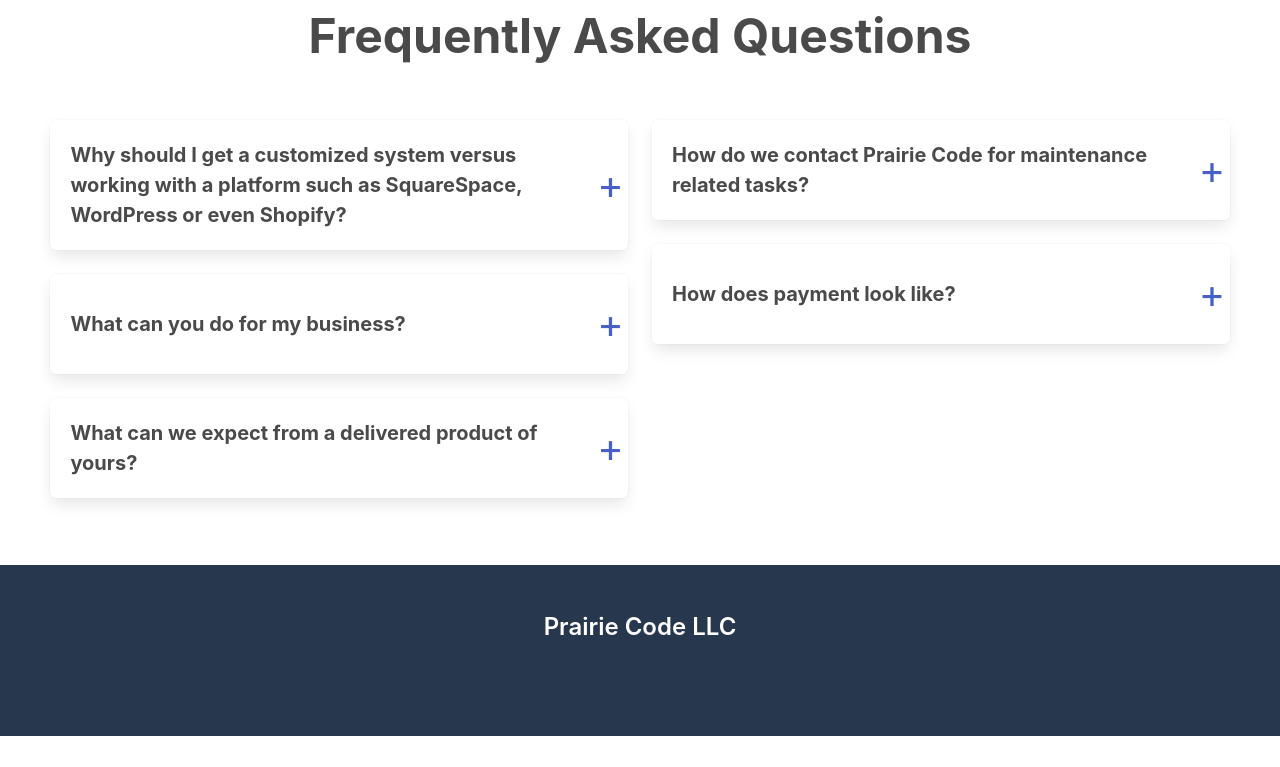
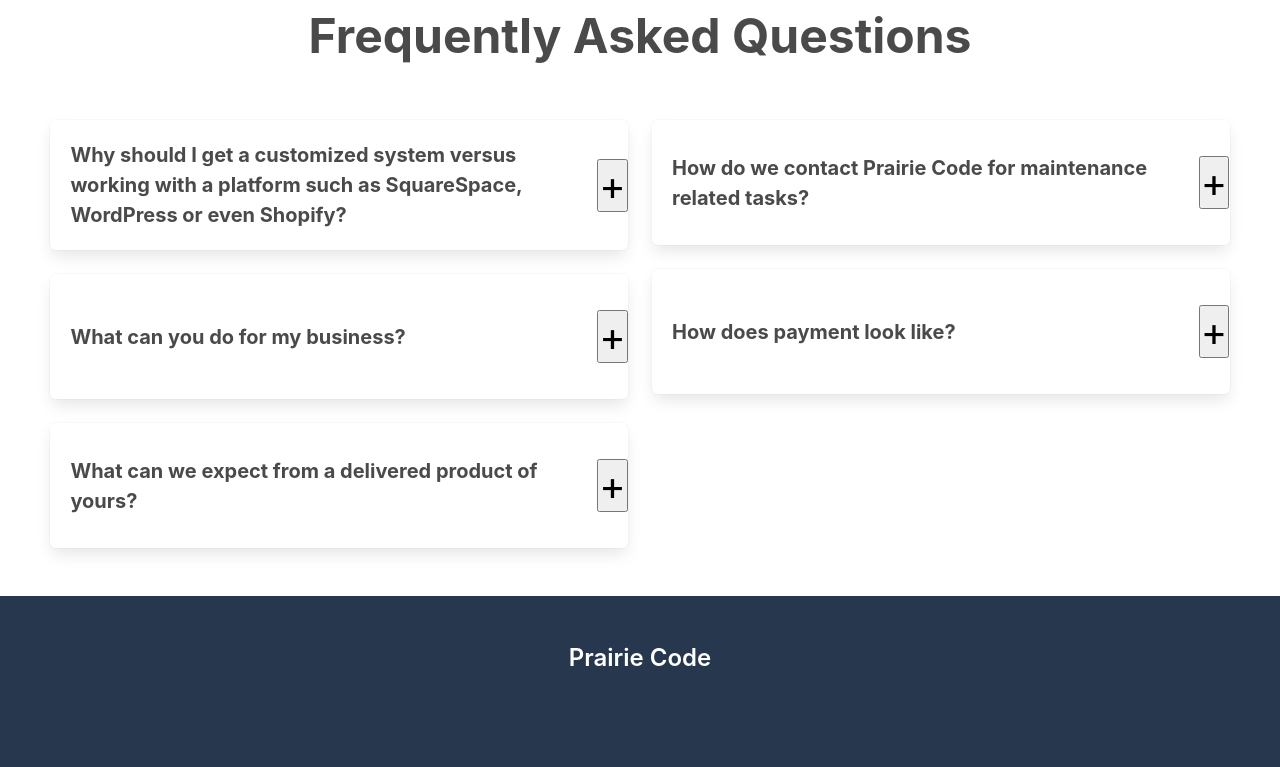
Before and after one commit to cjuanito797/prairie_code, a Django app: page /faq/ in a window 1280 px wide. Shown: the part 64-831 px from the top of the page. Before the commit the page ends 800 px from the top, so only its background shows below. Run offline with Django 4.2, Linux system fonts and the light colour scheme; parts of the project's set-up code (start-up, migrations or seed data) failed here and were passed over.

Commit message:
Made changes to FAQ

```diff
--- a/home/static/js/main.js
+++ b/home/static/js/main.js
@@ -127,7 +127,6 @@ function changeContent(value) {
   }
 }
 
-
 function storePrevTab(value) {
   lastTabClicked = value;
 }
--- a/home/templates/faq.html
+++ b/home/templates/faq.html
@@ -22,7 +22,7 @@
                 </div>
 
                 <div class="show" style="margin-left: 5%; width: 5%;">
-                    <a href="#" class="is-size-2 p-0 m-4" onclick="showAnswer('1')">+</a>
+                    <button class="is-size-2 p-0 m-4" onclick="showAnswer('1')">+</button>
                 </div>
 
             </div>
@@ -46,7 +46,7 @@
                 </div>
 
                 <div class="show" style="margin-left: 5%; width: 5%;">
-                    <a href="#" class="is-size-2 p-0 m-4" onclick="showAnswer('2')">+</a>
+                    <button class="is-size-2 p-0 m-4" onclick="showAnswer('2')">+</button>
                 </div>
 
             </div>
@@ -70,7 +70,7 @@
                 </div>
 
                 <div class="show" style="margin-left: 5%; width: 5%;">
-                    <a href="#" class="is-size-2 p-0 m-4" onclick="showAnswer('3')">+</a>
+                    <button class="is-size-2 p-0 m-4" onclick="showAnswer('3')">+</button>
                 </div>
 
             </div>
@@ -98,7 +98,7 @@
                 </div>
 
                 <div class="show" style="margin-left: 5%; width: 5%;">
-                    <a href="#" class="is-size-2 p-0 m-4" onclick="showAnswer('4')">+</a>
+                    <button class="is-size-2 p-0 m-4" onclick="showAnswer('4')">+</button>
                 </div>
 
             </div>
@@ -120,7 +120,7 @@
                 </div>
 
                 <div class="show" style="margin-left: 5%; width: 5%;">
-                    <a href="#" class="is-size-2 p-0 m-4" onclick="showAnswer('5')">+</a>
+                    <button class="is-size-2 p-0 m-4" onclick="showAnswer('5')">+</button>
                 </div>
 
             </div>
--- a/home/templates/index.html
+++ b/home/templates/index.html
@@ -9,7 +9,7 @@
     <meta charset="utf-8">
     <meta name="viewport" content="width=device-width, initial-scale=1">
     <meta name="google-site-verification" content="pKEmhkGIUvN9zvKPCbeiwEc9XsDbcOfJzEexyQMxhsc" />
-    <title>Prairie Code LLC</title>
+    <title>Prairie Code</title>
 
     <link rel="stylesheet" href="https://cdn.jsdelivr.net/npm/bulma@0.9.4/css/bulma.min.css">
     <script src="https://ajax.googleapis.com/ajax/libs/jquery/3.6.4/jquery.min.js"></script>
@@ -285,7 +285,7 @@
     <footer class="footer" style="background-color: #27374D;">
         <div class="content has-text-centered">
             <p class="title is-size-4 has-text-white">
-                <strong>Prairie Code LLC </strong>
+                <strong>Prairie Code</strong>
 
             </p>
         </div>
--- a/home/templates/our_work.html
+++ b/home/templates/our_work.html
@@ -6,7 +6,7 @@
 <head>
     <meta charset="utf-8">
     <meta name="viewport" content="width=device-width, initial-scale=1">
-    <title>Prairie Code LLC</title>
+    <title>Our Projects</title>
     <link rel="stylesheet" href="https://cdn.jsdelivr.net/npm/bulma@0.9.4/css/bulma.min.css">
     <link href="../static/css/main.css" rel="stylesheet" type="text/css">
     <script src="https://ajax.googleapis.com/ajax/libs/jquery/3.6.4/jquery.min.js"></script>
--- a/home/views.py
+++ b/home/views.py
@@ -10,7 +10,6 @@ from django.core.mail import send_mail, EmailMultiAlternatives
 
 
 def contact_us(request):
-
     print("Inside of the contact_us view!")
     if request.method == "POST":
         # get the content that was submitted.
```
